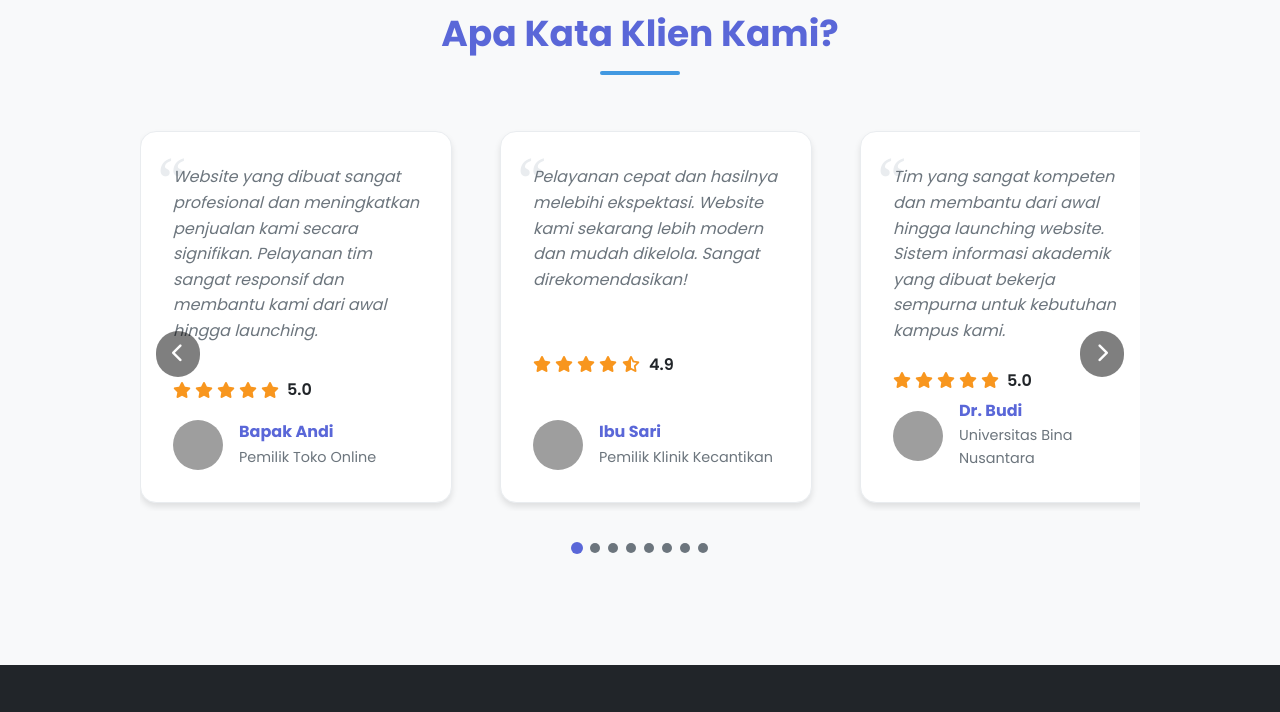
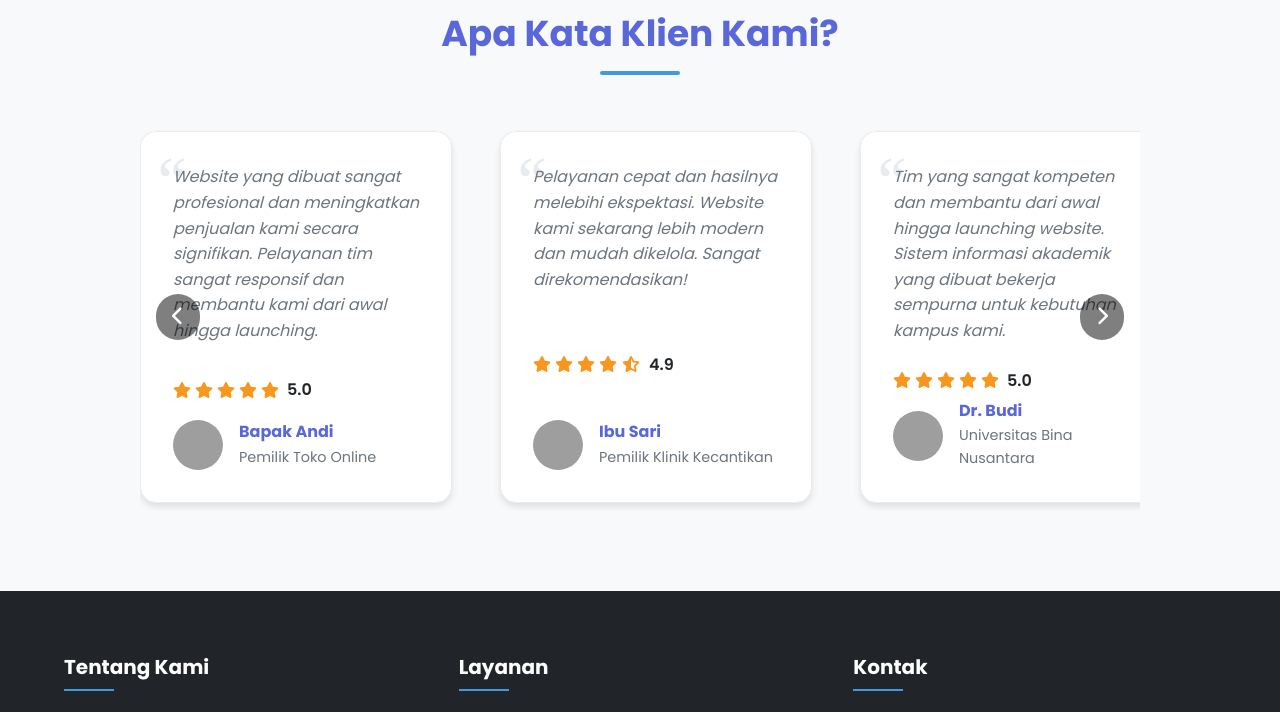
Before and after one commit to faqihalrifai/company, a plain HTML site: page index.html in a window 1280 px wide. Shown: the part 1240-1952 px from the top of the page. Drawn offline with Linux system fonts and the light colour scheme; grey boxes are pictures that could not be loaded.

Commit message:
Update 3 index.html

```diff
--- a/index.html
+++ b/index.html
@@ -634,7 +634,7 @@
             max-width: 1000px; /* Adjusted max-width for slider container */
             margin: 0 auto;
             overflow: hidden;
-            padding-bottom: 2rem; /* Space for dots */
+            /* Removed padding-bottom for dots */
         }
 
         .testimonial-wrapper {
@@ -793,26 +793,7 @@
             }
         }
 
-        .slider-dots {
-            display: flex;
-            justify-content: center;
-            margin-top: 2rem;
-            gap: 0.5rem;
-        }
-
-        .dot {
-            width: 10px;
-            height: 10px;
-            background-color: var(--gray);
-            border-radius: var(--rounded-full);
-            cursor: pointer;
-            transition: var(--transition);
-        }
-
-        .dot.active {
-            background-color: var(--primary);
-            transform: scale(1.2);
-        }
+        /* Removed .slider-dots and .dot styles */
 
         /* ===== ORDER FORM SECTION ===== */
         .order-form-section {
@@ -1353,9 +1334,7 @@
                     <button id="prev-testimonial"><i class="fas fa-chevron-left"></i></button>
                     <button id="next-testimonial"><i class="fas fa-chevron-right"></i></button>
                 </div>
-                <div class="slider-dots" id="slider-dots">
-                    <!-- Slider dots akan diisi oleh JavaScript -->
-                </div>
+                <!-- Removed the slider-dots div -->
             </div>
         </div>
     </section>
@@ -2973,9 +2952,9 @@
 
         function renderTestimonials() {
             const testimonialWrapper = document.getElementById('testimonial-wrapper');
-            const sliderDots = document.getElementById('slider-dots');
+            // Removed the sliderDots element from here
             testimonialWrapper.innerHTML = '';
-            sliderDots.innerHTML = '';
+            // Removed sliderDots.innerHTML = '';
 
             testimonialsData.forEach((testimonial, index) => {
                 const testimonialCard = document.createElement('div');
@@ -2997,29 +2976,14 @@
                 testimonialWrapper.appendChild(testimonialCard);
             });
 
-            // Create one dot per testimonial card for direct navigation
-            testimonialsData.forEach((_, index) => {
-                const dot = document.createElement('span');
-                dot.className = 'dot';
-                dot.setAttribute('data-index', index);
-                dot.addEventListener('click', () => {
-                    currentTestimonialIndex = index;
-                    updateTestimonialSlider();
-                    // Stop auto-slide if user manually navigates
-                    if (testimonialAutoSlideInterval) {
-                        clearInterval(testimonialAutoSlideInterval);
-                        startTestimonialAutoSlide(); // Restart after a short delay
-                    }
-                });
-                sliderDots.appendChild(dot);
-            });
+            // Removed the loop that creates dots
             updateTestimonialSlider();
         }
 
         function updateTestimonialSlider() {
             const testimonialWrapper = document.getElementById('testimonial-wrapper');
             const testimonialCards = testimonialWrapper.querySelectorAll('.testimonial-card');
-            const sliderDots = document.querySelectorAll('.dot');
+            // Removed the sliderDots element from here
 
             if (testimonialCards.length === 0) return;
 
@@ -3049,14 +3013,7 @@
             const offset = -currentTestimonialIndex * cardWidth;
             testimonialWrapper.style.transform = `translateX(${offset}px)`;
 
-            // Update dots - each dot represents a 'page' or a shift of one card
-            sliderDots.forEach((dot, index) => {
-                if (index === currentTestimonialIndex) {
-                    dot.classList.add('active');
-                } else {
-                    dot.classList.remove('active');
-                }
-            });
+            // Removed dot update logic
         }
 
         function startTestimonialAutoSlide() {
```
